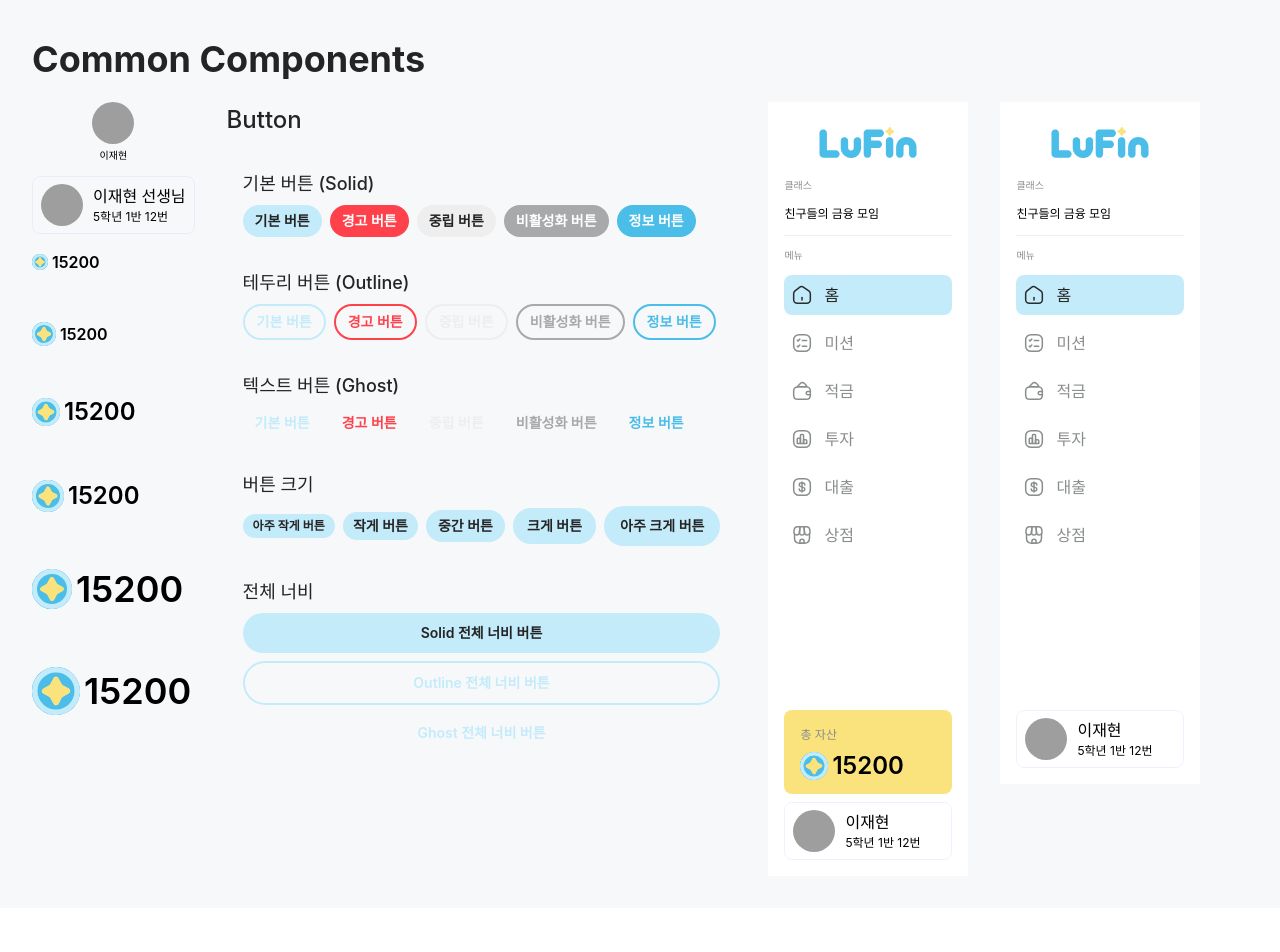
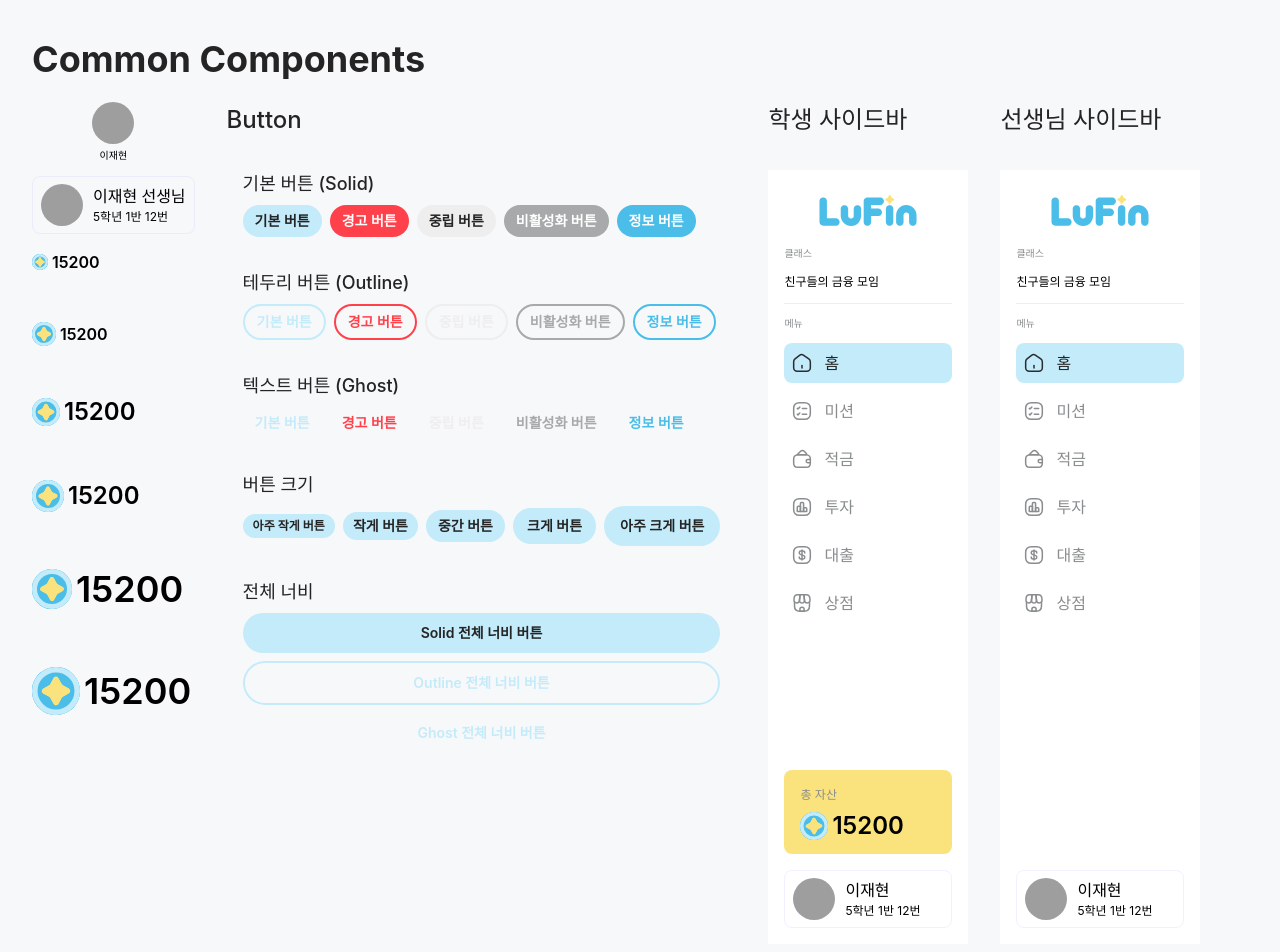
Before and after one commit to seohye-ki/LuFin, a React (Vite) app in the folder client/: page /common-components in a window 1280 px wide. Shown: the top 952 px of the page. Before the commit the page ends 908 px from the top, so only its background shows below. Built offline with nearby package versions, Linux system fonts and the light colour scheme; grey boxes are pictures that could not be loaded.

Commit message:
[S12P21A402-166] feat: Set up Alert for MR template

```diff
--- a/client/src/components/Sidebar/Sidebar.tsx
+++ b/client/src/components/Sidebar/Sidebar.tsx
@@ -9,7 +9,7 @@ interface SidebarProps {
 
 const Sidebar = ({ userRole }: SidebarProps) => {
   return (
-    <div className='w-[200px] h-full p-4 flex flex-col justify-between bg-white'>
+    <div className='w-[200px] h-full p-4 flex flex-col bg-white'>
       <div className='flex flex-col gap-4'>
         <div className='flex flex-col items-center gap-2'>
           <div className='flex flex-col h-146 gap-3'>
@@ -20,8 +20,11 @@ const Sidebar = ({ userRole }: SidebarProps) => {
             <p className='text-c2 font-regular text-dark-grey'>메뉴</p>
             <SidebarMenu />
           </div>
+        </div>
+      </div>
 
-          {userRole == 'student' && (
+      <div className='mt-auto flex flex-col gap-4'>
+        {userRole === 'student' && (
           <div className='flex w-full h-21 flex-col bg-yellow rounded-lg p-4 gap-1'>
             <p className='text-c1 text-dark-grey'>총 자산</p>
             <Lufin count={15200} size={28} />
@@ -36,7 +39,6 @@ const Sidebar = ({ userRole }: SidebarProps) => {
         />
       </div>
     </div>
-    </div>
   );
 };
 
--- a/client/src/pages/CommonComponents.tsx
+++ b/client/src/pages/CommonComponents.tsx
@@ -25,7 +25,6 @@ const CommonComponents = () => {
             <Lufin count={15200} size={52} />
           </div>
         </div>
-
         {/* Button Section */}
         <section>
           <h2 className='text-h2 font-medium text-black mb-4'>Button</h2>
@@ -120,8 +119,14 @@ const CommonComponents = () => {
             </div>
           </div>
         </section>
-        <Sidebar userRole='student' />
-        <Sidebar userRole='teacher' />
+        <div className='flex flex-col gap-4'>
+          <h2 className='text-h2 font-medium text-black mb-4'>학생 사이드바</h2>
+          <Sidebar userRole='student' />
+        </div>
+        <div className='flex flex-col gap-4'>
+          <h2 className='text-h2 font-medium text-black mb-4'>선생님 사이드바</h2>
+          <Sidebar userRole='teacher' />
+        </div>
       </div>
     </div>
   );
```
Lines whose indentation alone changed are shown as unchanged.
